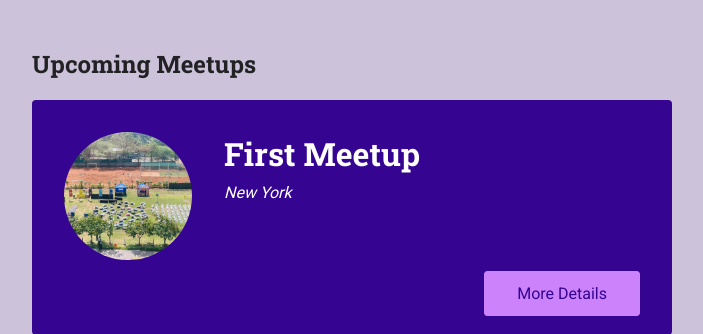
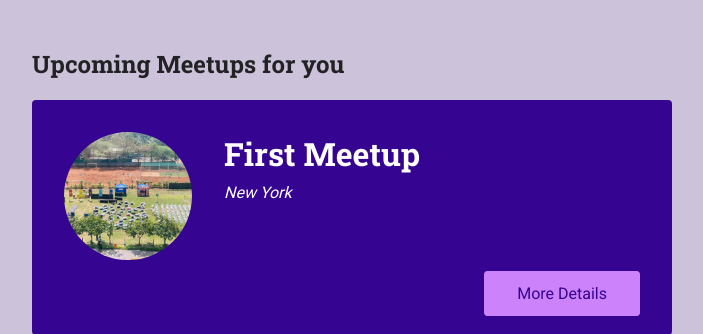
Before and after one commit to sakalkarmitesh/MeetUps-App, a Django app: page /meetups/ in a window 1280 px wide. Shown: the part 210-544 px from the top of the page, without its empty margins (288-991 px from the left). Run offline with Django 4.2, Linux system fonts and the light colour scheme; data comes from the database, SQL or seed files in the repository.

Commit message:
(FIX)::MA-01:First initial commit for MeetUps App

```diff
--- a/meetups/templates/meetups/index.html
+++ b/meetups/templates/meetups/index.html
@@ -18,7 +18,7 @@
      {% block body %}
         <main>
       <section>
-          <h2>Upcoming Meetups</h2>
+          <h2>Upcoming Meetups for you</h2>
           <ol>
               {% for meetup_item in meetups %}
                  {% include 'meetups/include/meetup-item.html' with title=meetup_item.title image=meetup_item.image.url location='New York' slug=meetup_item.slug %}
```
